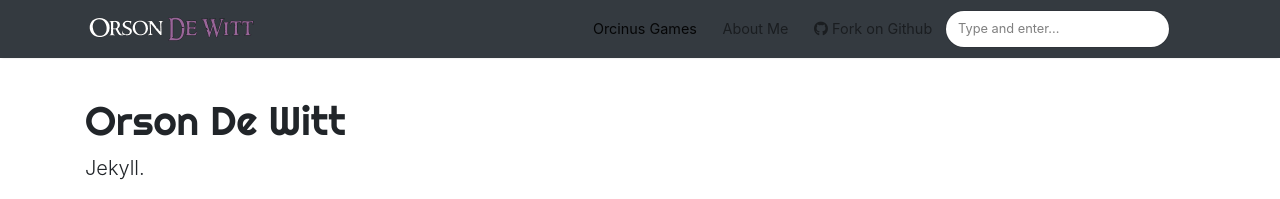
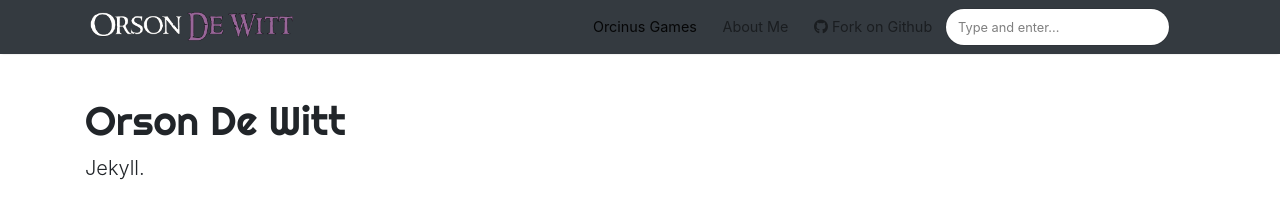
Before and after one commit to OrsonDWitt/OrsonBooks.github.io, a Jekyll site: the page built from _pages/index.md, in a window 1280 px wide. Shown: the top 199 px of the page. Built offline with Jekyll 4.4.1, drawn with Linux system fonts in a browser that asks for light colours; nearby versions of some CDN libraries.

Commit message:
Update main.scss

```diff
--- a/assets/css/main.scss
+++ b/assets/css/main.scss
@@ -14,11 +14,10 @@
     "starsnonscss"
 ;
 
-.logo {
-	padding-left:0;
+.navbar-brand {
+	padding-top: 0;
+	padding-bottom: 0;
 }
-@media screen and (max-width:960px) {
-.logo {
-
-	}
+	.mediumnavigation .navbar-brand img  {
+	max-height: 37px;
 }
```
